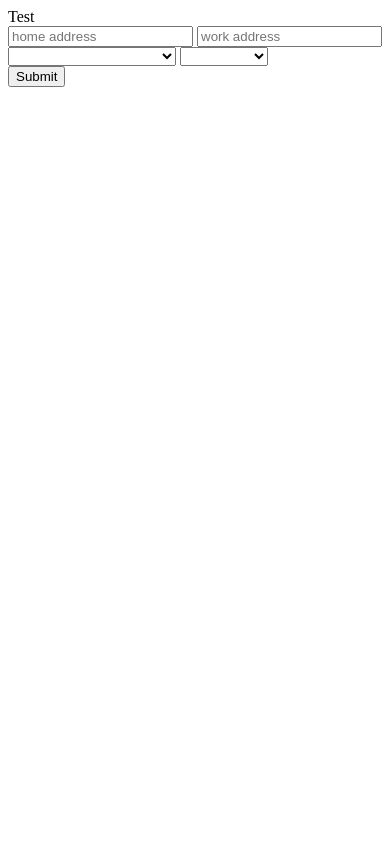
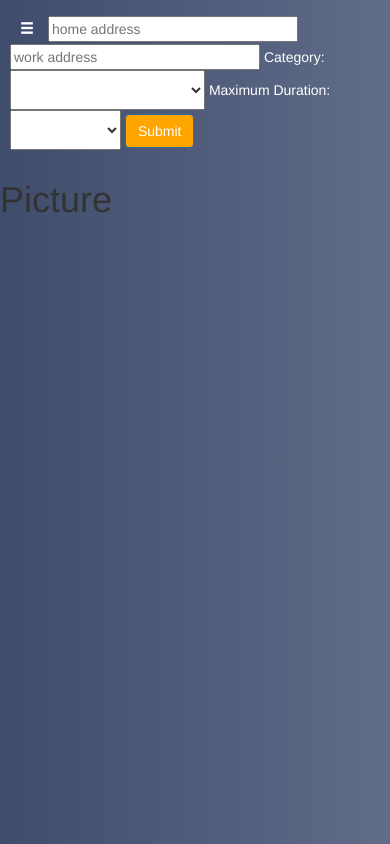
Before and after one commit to bae-synchronous/bae-synchronous, a website: page public/index.html in a window 390 px wide. Drawn offline with nearby package versions, Linux system fonts and the light colour scheme.

Commit message:
beginning styling and css

```diff
--- a/public/app.js
+++ b/public/app.js
@@ -30,10 +30,11 @@ angular.module('bae-synchronous', [])
 })
 
 .controller('MainController', function ($scope, Map) {
-    $scope.display = 'Test';
+    $scope.submitted = false;
     //function to be called on the form being submitted
     $scope.postData = function() {
       //pass in the model data into the Map factory
+      $scope.submitted = true;
       Map.postData($scope.homeAddress, $scope.workAddress, $scope.selectedPlace, $scope.time)
       .then(function(error, data) {
         if (err) {
--- a/public/index.html
+++ b/public/index.html
@@ -1,17 +1,25 @@
 <!DOCTYPE html>
   <html>
    <head>
-     <script src="https://ajax.googleapis.com/ajax/libs/angularjs/1.2.19/angular.min.js"></script>
-     <script src='https://maxcdn.bootstrapcdn.com/bootstrap/3.3.6/css/bootstrap.css'></script>
 
+    <script src="https://code.jquery.com/jquery-2.2.2.min.js" integrity="sha256-36cp2Co+/62rEAAYHLmRCPIych47CvdM+uTBJwSzWjI=" crossorigin="anonymous"></script>
+    <script src="https://maxcdn.bootstrapcdn.com/bootstrap/3.3.6/js/bootstrap.min.js" integrity="sha384-0mSbJDEHialfmuBBQP6A4Qrprq5OVfW37PRR3j5ELqxss1yVqOtnepnHVP9aJ7xS" crossorigin="anonymous"></script>
+    <link href="https://maxcdn.bootstrapcdn.com/bootstrap/3.3.6/css/bootstrap.min.css" rel="stylesheet" integrity="sha384-1q8mTJOASx8j1Au+a5WDVnPi2lkFfwwEAa8hDDdjZlpLegxhjVME1fgjWPGmkzs7" crossorigin="anonymous">
+    <script src="https://ajax.googleapis.com/ajax/libs/angularjs/1.4.5/angular.min.js"></script>
+    <link rel="stylesheet" href="/main.css" media="screen" title="no title" charset="utf-8">
     <script src="app.js"></script>
+
    </head>
    <body>
-     <div ng-app="bae-synchronous" ng-controller="MainController" class='container'>
-     {{ display }}
-       <form class="" action="/" method="post" ng-submit='postData()'>
+     <div ng-app="bae-synchronous" ng-controller="MainController" class='mainContainer'>
+
+       <div class="formDiv">
+         <form class="" action="/" method="post" ng-submit='postData()' class="mainForm">
+           <span style="padding: 10px;" class="glyphicon glyphicon-menu-hamburger" aria-hidden="true"></span>
+
            <input type="text" id='homeAddress' ng-model='homeAddress' name="address1" placeholder="home address">
            <input type="text" id='workAddress' ng-model='workAddress' name="address2" placeholder="work address">
+           <span>Category: </span>
            <select class='location' ng-model='selectedPlace'>
              <option ng-repeat='place in places'>{{place}}</option>
              <!-- <option value='gym'>gym</option>
@@ -20,14 +28,28 @@
              <option value='movie_theater'>movie theatre</option>
              <option value='night_club'>night club</option> -->
            </select>
+           <span>Maximum Duration: </span>
            <select class='time' ng-model='time'>
             <option value='5'>5 Minutes</option>
             <option value='10'>10 Minutes</option>
             <option value='15'>15 Minutes</option>
             <option value='20'>20 Minutes</option>
            </select>
+           <button class="formSubmitButton btn btn-primary" ng-click='postData()'>Submit</button>
          </form>
-       <button ng-click='postData()'>Submit</button>
+       </div>
+
+       <div class="pictureDiv" ng-if="!submitted">
+         <h1>Picture</h1>
+       </div>
+
+       <div class="listDiv col-sm-3" ng-if="submitted">
+
+       </div>
+
+       <div class="mapDiv col-sm-9" ng-if="submitted">
+
+       </div>
      </div>
    </body>
   </html>
--- a/public/main.css
+++ b/public/main.css
@@ -0,0 +1,67 @@
+html {
+  overflow-x: hidden;
+}
+
+body {
+  font-family: helvetica, sans-serif;
+  padding: 0px;
+  width: 100%;
+  margin: 0px;
+  background: #606c88; /* fallback for old browsers */
+  background: -webkit-linear-gradient(to left, #606c88 , #3f4c6b); /* Chrome 10-25, Safari 5.1-6 */
+  background: linear-gradient(to left, #606c88 , #3f4c6b); /* W3C, IE 10+/ Edge, Firefox 16+, Chrome 26+, Opera 12+, Safari 7+ */
+
+}
+
+a {
+  text-decoration: none;
+}
+
+input {
+  width: 250px;
+}
+
+.location {
+  padding: 10px;
+}
+
+.time {
+  padding: 10px;
+}
+
+.mainContainer {
+  width: 100%;
+}
+
+.formSubmitButton {
+  display: inline-block;
+  background-color: orange;
+}
+
+.formSubmitButton:hover {
+  display: inline-block;
+  background-color: yellow;
+  color: black;
+}
+
+.formDiv {
+  padding: 10px;
+}
+
+.formDiv span {
+  color: white;
+}
+
+.listDiv {
+  padding: 15px;
+  background-color: black; /*(just so it's visible)*/
+}
+
+.mapDiv {
+  padding: 15px;
+  background-color: white; /*(just so it's visible)*/
+}
+
+.mainForm {
+  display: inline-block;
+}
```
Lines whose indentation alone changed are shown as unchanged.
